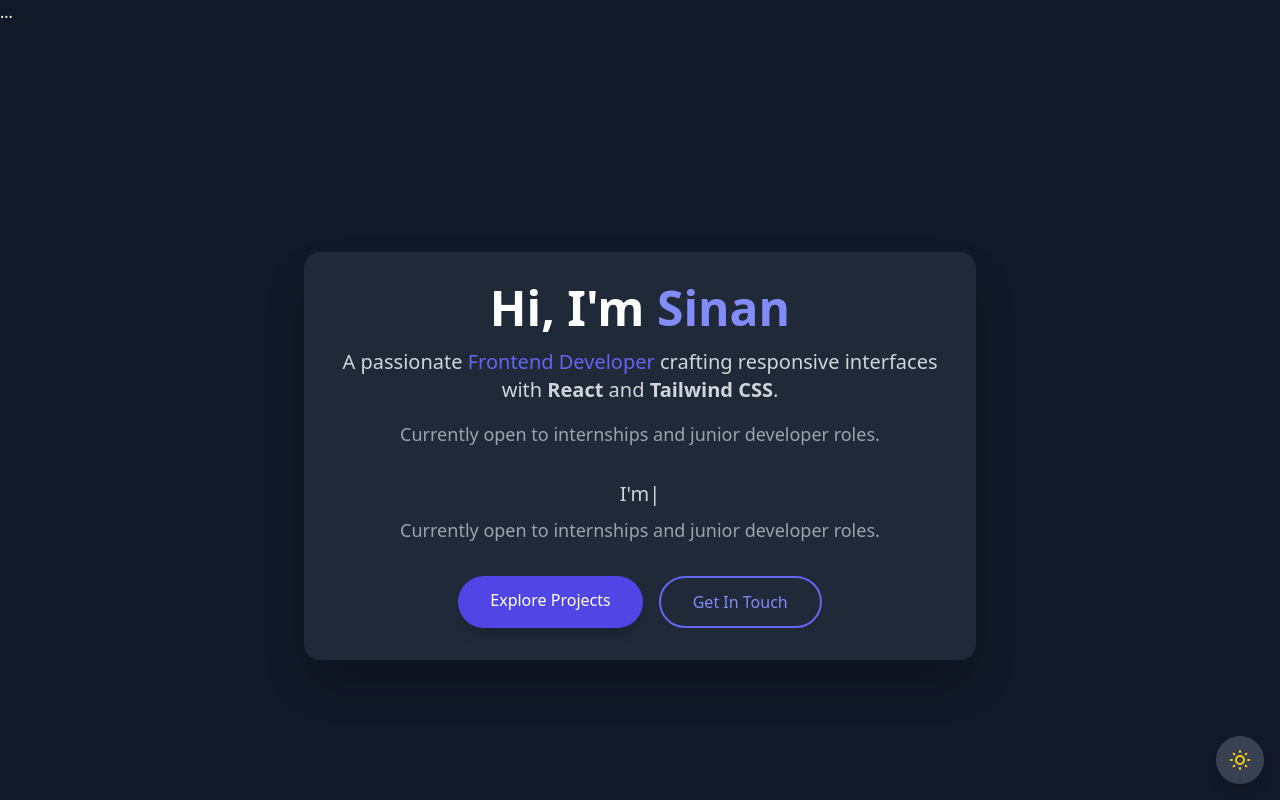
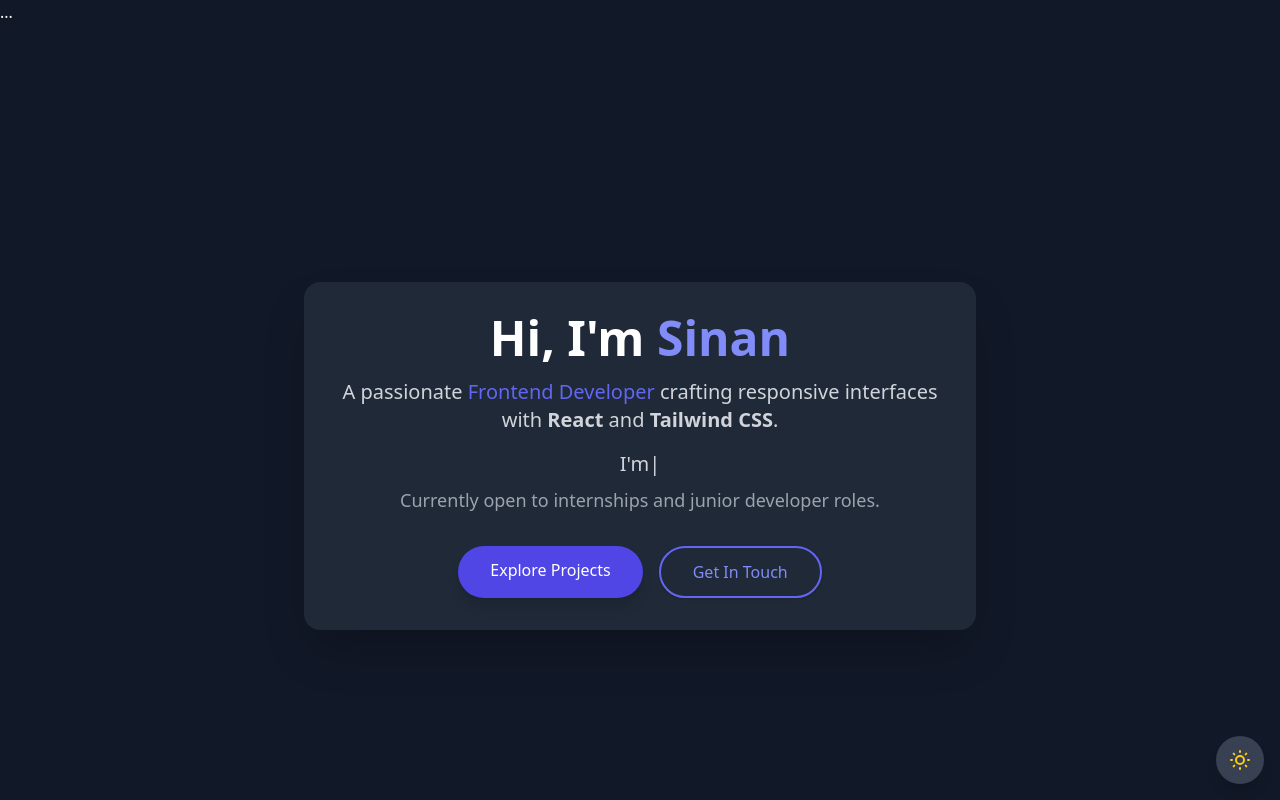
Before and after one commit to Sinanhubb/myportfolio, a React (Create React App) app in the folder my-portfolio/: page / in a window 1280 px wide. Shown: the top 800 px of the page. Built offline with nearby package versions, Linux system fonts and the light colour scheme.

Commit message:
updation

```diff
--- a/my-portfolio/src/App.js
+++ b/my-portfolio/src/App.js
@@ -35,9 +35,6 @@ function MainApp({ skills, projects, testimonials, fadeInUp, staggerContainer })
 </h1>
 <p className="text-gray-600 dark:text-gray-300 text-lg md:text-xl mb-4">
   A passionate <span className="text-indigo-500">Frontend Developer</span> crafting responsive interfaces with <strong>React</strong> and <strong>Tailwind CSS</strong>.
-</p>
-<p className="text-gray-500 dark:text-gray-400 text-md md:text-lg mb-8">
-  Currently open to internships and junior developer roles.
 </p>
 
          <p className="text-gray-600 dark:text-gray-300 text-lg md:text-xl mb-2">
```
